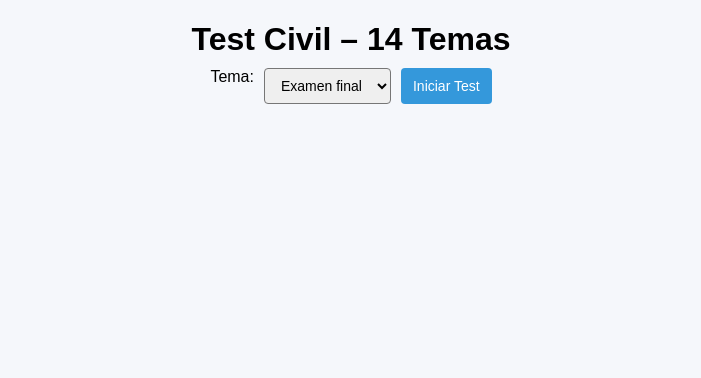
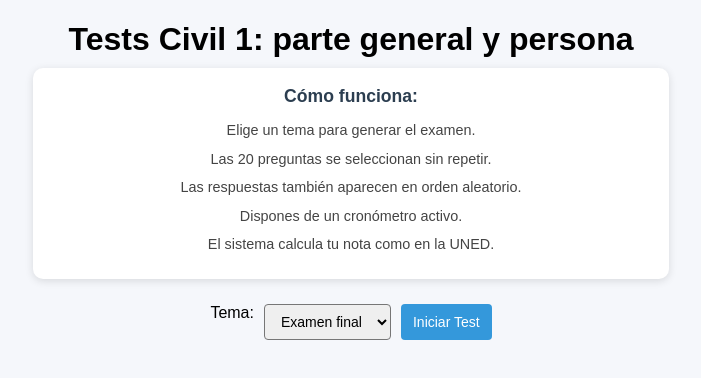
Before and after one commit to xd4m56pkgb-design/Derechocivil1, a plain HTML site: page index.html in a window 1280 px wide. Shown: the whole page, without its empty margins (289-990 px from the left). Drawn offline with Linux system fonts and the light colour scheme.

Commit message:
Add files via upload

```diff
--- a/index.html
+++ b/index.html
@@ -46,12 +46,59 @@ select, button { padding:8px 12px; border-radius:4px; font-size:14px; }
   text-align: right;
   margin-bottom: 4px;
 }
+#firma{
+  margin-top: 30px;
+  text-align: center;
+  font-size: 0.85rem;
+  color: #777;
+  padding: 15px 0;
+  font-style: italic;
+}
+.card{
+  background: #ffffff;
+  border-radius: 10px;
+  padding: 18px;
+  box-shadow: 0 2px 8px rgba(0,0,0,0.12);
+  margin: 0 auto 25px auto;
+  max-width: 600px;
+  text-align: center; /* 🔵 TODO CENTRADO */
+}
+
+#instrucciones h3{
+  margin-top: 0;
+  font-size: 1.1rem;
+  margin-bottom: 12px;
+  color: #2c3e50;
+}
+
+#instrucciones ul{
+  list-style: none;      /* 🔵 Sin puntos */
+  padding: 0;
+  margin: 0;
+  color: #444;
+  font-size: 0.9rem;
+  line-height: 1.4rem;
+}
+
+#instrucciones ul li{
+  margin-bottom: 6px;
+}
 </style>
 </head>
 
 <body>
 
-<h1>Test Civil – 14 Temas</h1>
+<h1>Tests Civil 1: parte general y persona</h1>
+<div id="instrucciones" class="card">
+  <h3>Cómo funciona:</h3>
+  <ul>
+    <li>Elige un tema para generar el examen.</li>
+    <li>Las 20 preguntas se seleccionan sin repetir.</li>
+    <li>Las respuestas también aparecen en orden aleatorio.</li>
+    <li>Dispones de un cronómetro activo.</li>
+    <li>El sistema calcula tu nota como en la UNED.</li>
+  </ul>
+</div>
 
 <div id="controls">
   <label>Tema:</label>
@@ -85,6 +132,9 @@ select, button { padding:8px 12px; border-radius:4px; font-size:14px; }
   <div id="feedback"></div>
   <div id="explanation"></div>
   <div id="finalResult"></div>
+  <div id="firma">
+  © by M. García
+  </div>
   <button id="nextBtn" style="display:none;">Siguiente</button>
 </div>
 
@@ -1019,9 +1069,9 @@ function timeIsOver(){
 $("restartBtn").onclick = function(){
   const tema = $("temaSelect").value;
 
-  let candidates = (tema==="all")
+  let candidates = (tema === "all")
     ? [...masterQuestions]
-    : masterQuestions.filter(q=>q.tema == tema);
+    : masterQuestions.filter(q => q.tema == tema);
 
   // preguntas que aún no he usado
   let remaining = candidates.filter(q => !usedIds.includes(q.id));
@@ -1045,10 +1095,16 @@ $("restartBtn").onclick = function(){
   totalCorrect  = 0;
   totalWrong    = 0;
 
+  // 🔵 OCULTAR INSTRUCCIONES AL EMPEZAR
+  $("instrucciones").style.display = "none";
+
+  // (opcional) ocultar también el selector de tema
+  // $("temaSelect").style.display = "none";
+
   // mostrar el contenedor del examen
   $("questionContainer").style.display = "block";
 
-  // ⏱ ARRANCAR EL CRONÓMETRO AQUÍ
+  // ⏱ ARRANCAR EL CRONÓMETRO
   startTimer();
 
   // actualizar marcador de aciertos/fallos/nota provisoria
@@ -1057,7 +1113,6 @@ $("restartBtn").onclick = function(){
   // cargar la primera pregunta
   loadQuestion();
 };
-
 // =====================================================
 // CARGAR PREGUNTA
 // =====================================================
```
